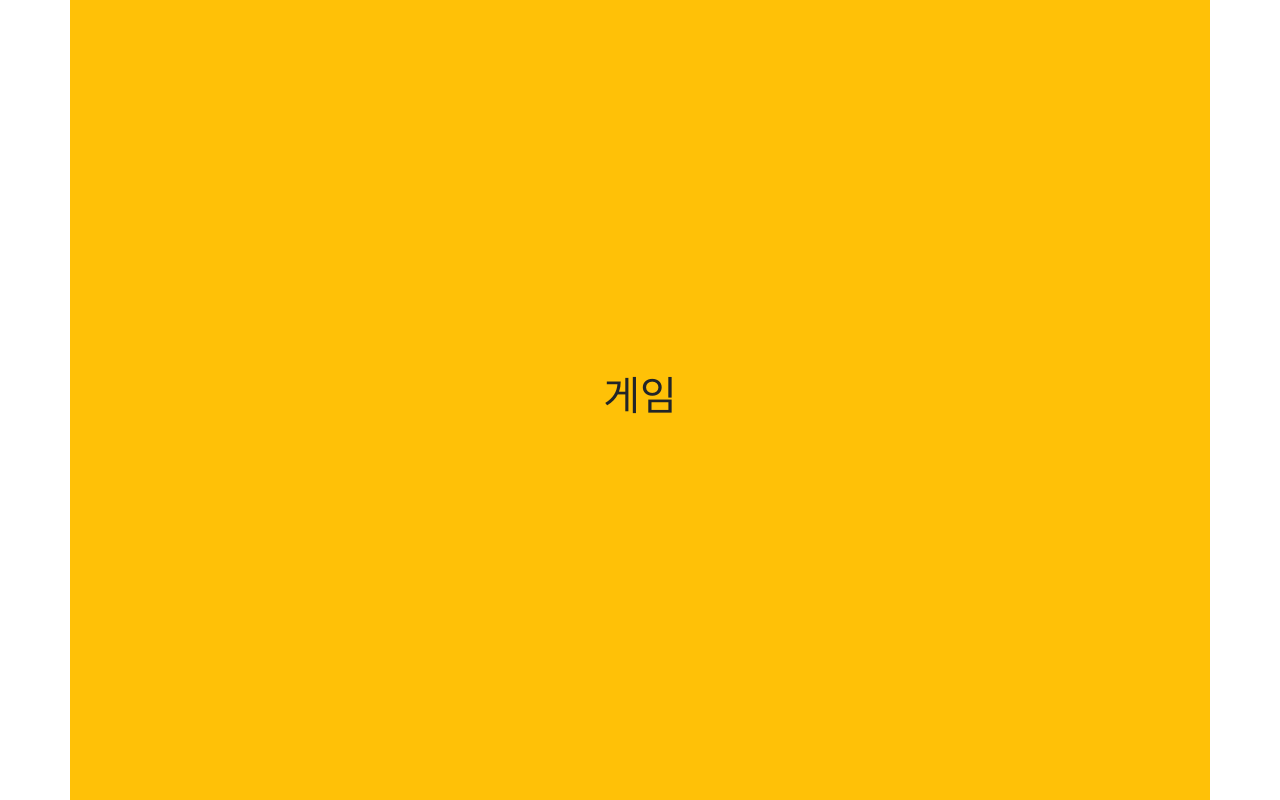
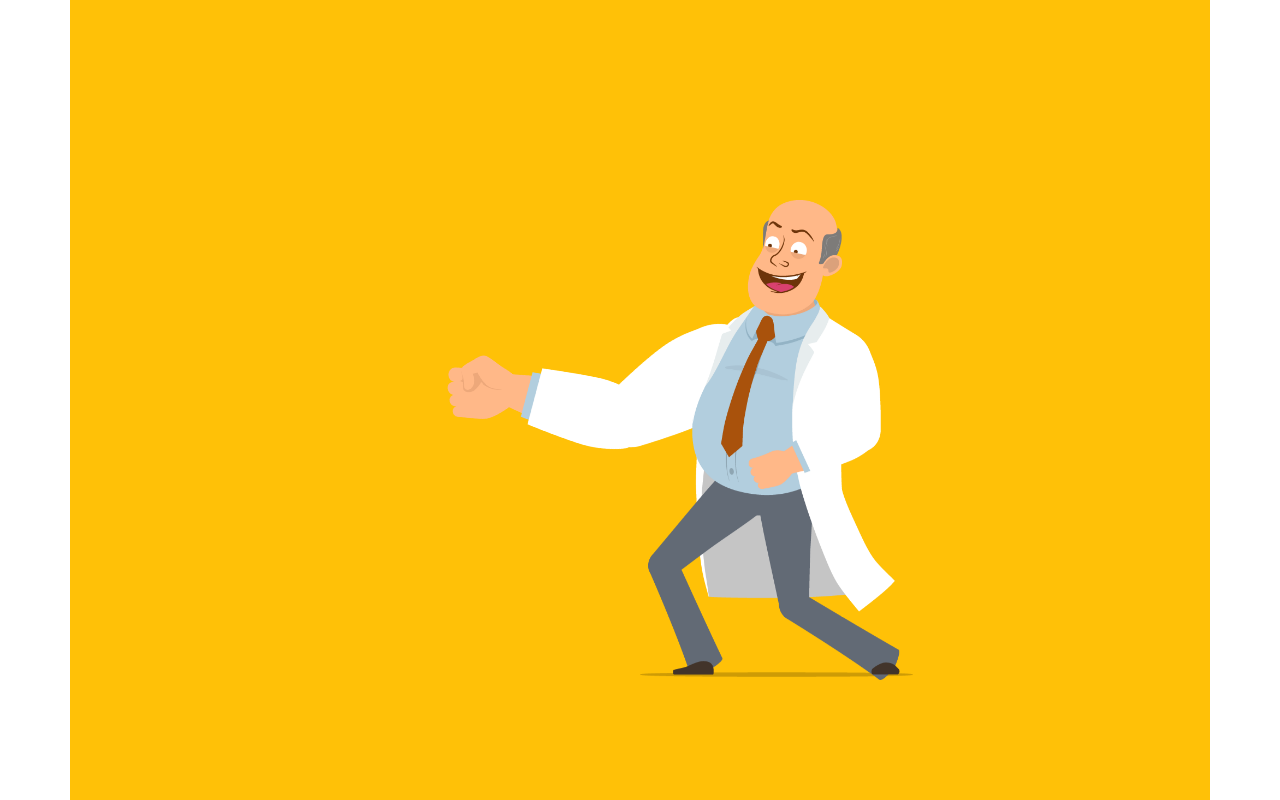
Before and after one commit to LeeSongMi/right-foot, a Next.js app: page /moon/game in a window 1280 px wide. Built offline with nearby package versions, Linux system fonts and the light colour scheme.

Commit message:
팔 에니메이션

```diff
--- a/src/screens/moon/Game.js
+++ b/src/screens/moon/Game.js
@@ -1,13 +1,65 @@
 import React from "react";
-
+import styled from "styled-components";
 function Game() {
   return (
     <div className="w-100 bg-warning container d-flex flex-column justify-content-around vh-100">
-      <div className="d-flex justify-content-center align-items-center">
-        <h1>게임</h1>
+      <div
+        id="canvas"
+        className="d-flex justify-content-center align-items-center"
+      >
+        <Man className="man">
+          <Arm className="arm">
+            <img src="/arm.png" />
+          </Arm>
+          <Body className="body">
+            <img src="/man.png" />
+          </Body>
+        </Man>
       </div>
     </div>
   );
 }
+const Man = styled.div`
+  height: 90vh;
+  position: relative;
+  img {
+    height: 100%;
+  }
+`;
+const Arm = styled.div`
+  height: 30vh;
+  top: 10vh;
+  right: -17vh;
+  position: absolute;
+  z-index: 10;
+
+  @keyframes armRotate {
+    from {
+      transform-origin: 100% 100%;
+      transform: rotate(-50deg);
+    }
+
+    to {
+      transform: rotate(35deg);
+      transform-origin: 100% 100%;
+    }
+  }
+
+  img {
+    /* transition: all ease 1s; */
+    animation-duration: 1s;
+    animation-name: armRotate;
+    animation-iteration-count: infinite;
+    animation-direction: alternate;
+  }
+  img:hover {
+  }
+`;
+const Body = styled.div`
+  height: 60vh;
+  z-index: 20;
+  position: absolute;
+  top: 20vh;
+`;
 
 export default Game;
```
